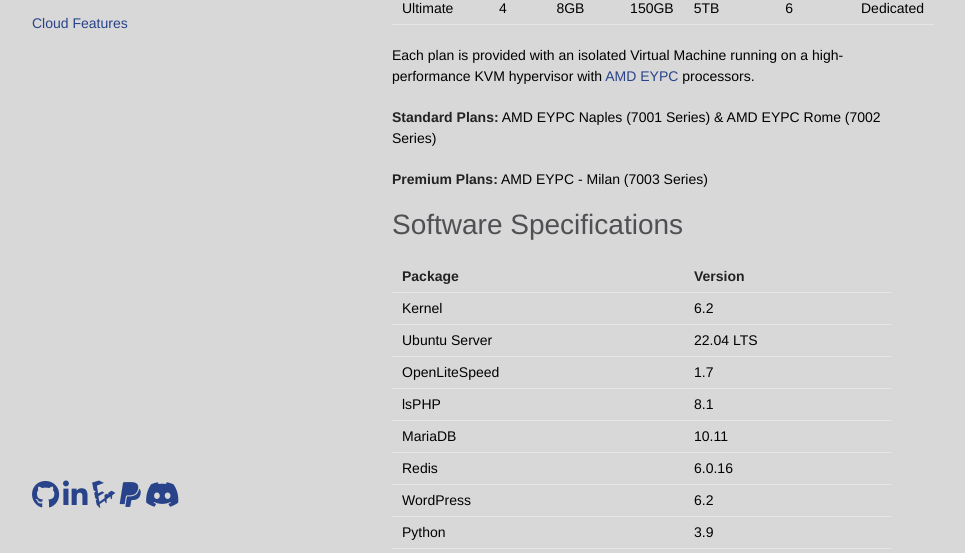
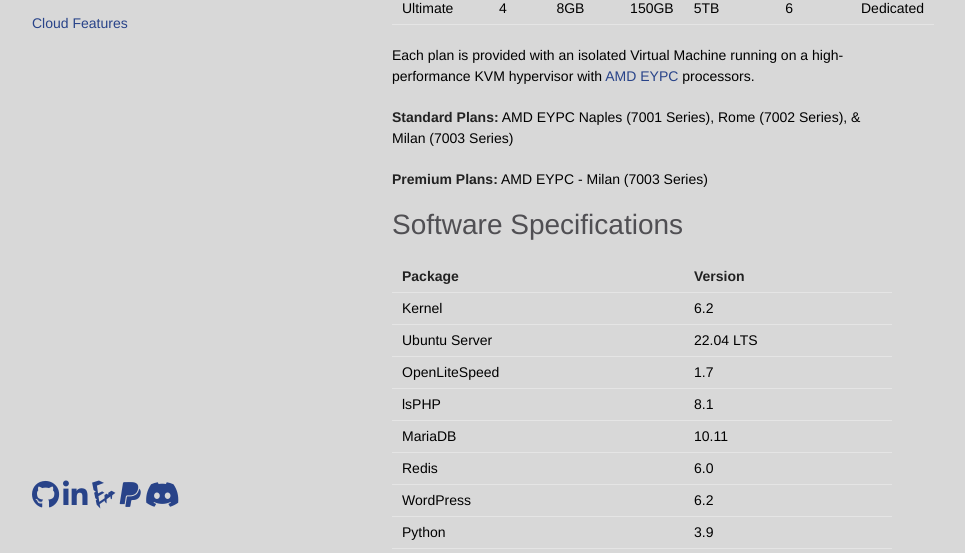
Before and after one commit to GoobyFRS/bluebotpc-web, a Jekyll site: the page built from pages/kb/kb-home.md, in a window 1280 px wide and 900 px high. Shown: the part 344-897 px from the top of the window, without its empty margins (178-1143 px from the left). Built offline with Jekyll 4.4.1, drawn with Linux system fonts in a browser that asks for light colours; nearby versions of some CDN libraries; our own code applies the rules of GitHub Pages for plain Markdown files.

```diff
--- a/pages/kb/kb-home.md
+++ b/pages/kb/kb-home.md
@@ -15,7 +15,7 @@ permalink: pages/kb/
 
 Each plan is provided with an isolated Virtual Machine running on a high-performance KVM hypervisor with [AMD EYPC](https://www.linode.com/amd/) processors.
 
-**Standard Plans:** AMD EYPC Naples (7001 Series) & AMD EYPC Rome (7002 Series)
+**Standard Plans:** AMD EYPC Naples (7001 Series), Rome (7002 Series), & Milan (7003 Series)
 
 **Premium Plans:** AMD EYPC - Milan (7003 Series)
 
@@ -27,7 +27,7 @@ Each plan is provided with an isolated Virtual Machine running on a high-perform
 | OpenLiteSpeed | 1.7 |
 | lsPHP         | 8.1 |
 | MariaDB       | 10.11 |
-| Redis         | 6.0.16 |
+| Redis         | 6.0 |
 | WordPress     | 6.2 |
 | Python        | 3.9 |
 
```
Also changed, not shown: pages/contact.md (+3 -1 lines).
